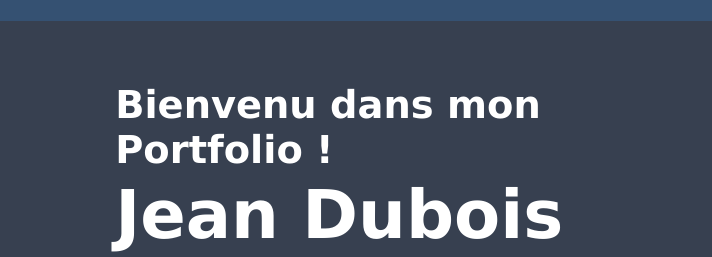
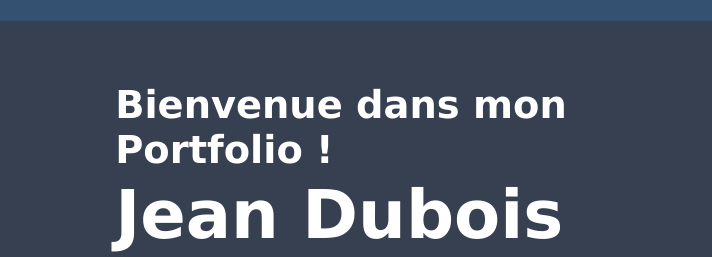
Before and after one commit to Shaderis/Portfolio-test, a plain HTML site: page index.html in a window 1280 px wide. Shown: the part 99-356 px from the top of the page, 0-712 px from the left. Drawn offline with nearby package versions, Linux system fonts and the light colour scheme.

Commit message:
Update index.html

```diff
--- a/index.html
+++ b/index.html
@@ -39,7 +39,7 @@
         <section class="Home" id="Home">
 
             <div class="home-design">
-                <h3>Bienvenu dans mon Portfolio !</h3>
+                <h3>Bienvenue dans mon Portfolio !</h3>
                 <h1>Jean Dubois</h1>
                 <h3><span>Developpeur</span></h3>
                 <p>Pris de passion pour le développement, je suis actuellement à la recherche d’un <span>contrat de professionnalisation</span> dans un projet de reconversion professionnelle.
```
